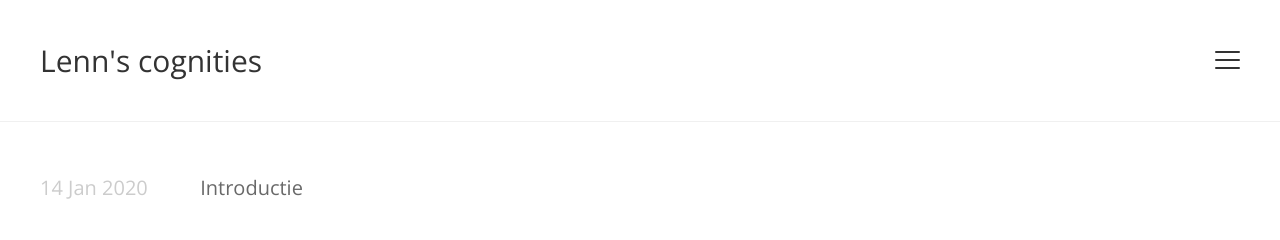
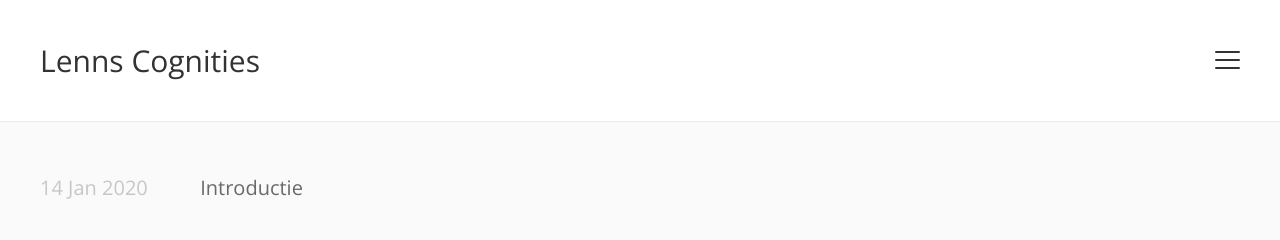
Before and after one commit to Lenzeg/Cogsci_blog, a Jekyll site: the page built from index.html, in a window 1280 px wide. Shown: the top 240 px of the page. Built offline with Jekyll 4.4.1, drawn with Linux system fonts in a browser that asks for light colours; the list of posts is cut into pages by our own code.

Commit message:
Mooiste kleuren

```diff
--- a/_config.yml
+++ b/_config.yml
@@ -1,5 +1,5 @@
 # Title of your blog; shows in the header
-name: "Lenn's cognities"
+name: "Lenns Cognities"
 
 # Description of your content (will only be used on Google Search)
 description: "Een blog over neuro/cognitieve wetenschap en neuropsychologie. Voornamelijk de toepasbaarheid ervan in het leven."
--- a/_scss/base/_variables.scss
+++ b/_scss/base/_variables.scss
@@ -1,6 +1,6 @@
 // Colors
 
-$main-color:        rgb(255,255,255);  // change this color for further customization
+$main-color:        rgb(250, 250, 250);  // change this color for further customization
                                       // I like http://colours.neilorangepeel.com/! Making colors semantic too ;)
 
 $bg-color:          white; // background-color
```
Also changed, not shown: 14 other files.
